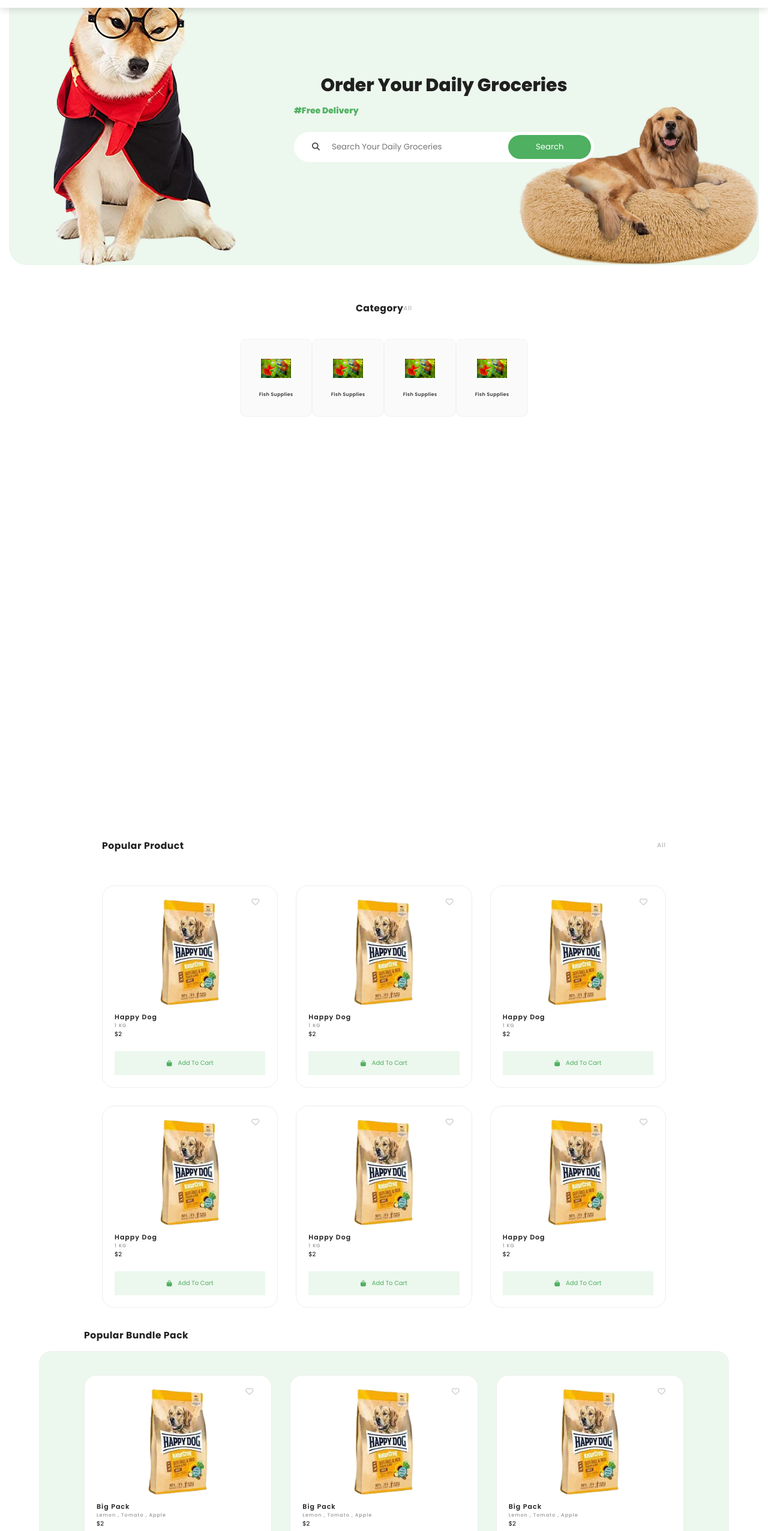
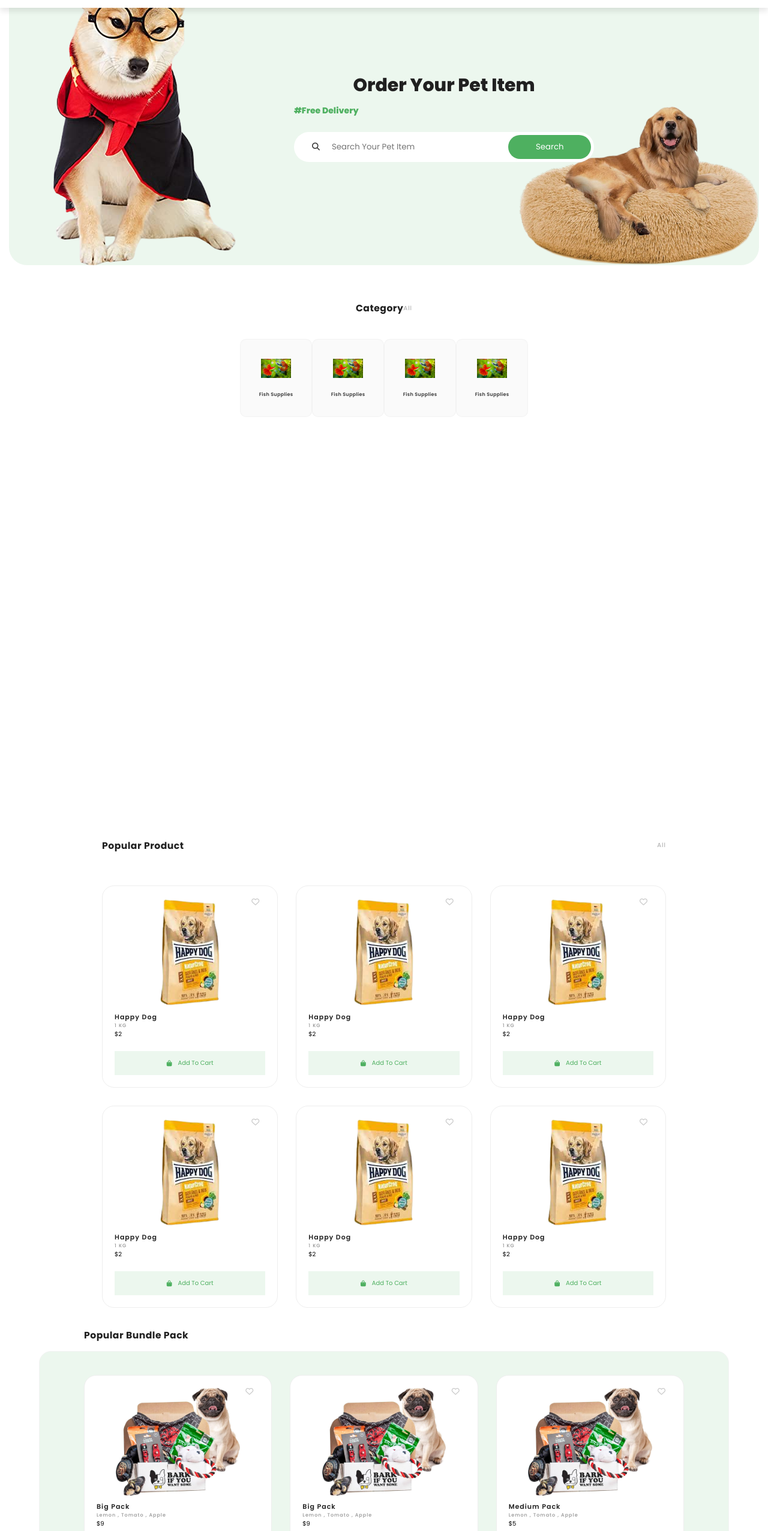
Before and after one commit to Tharindu-Liyanage/PlayZone, a plain HTML site: page html/shop/shop.html in a window 1280 px wide. Shown: the part 68-2620 px from the top of the page at 60% size. Drawn offline with nearby package versions, Linux system fonts and the light colour scheme; files that its build step writes are made by us from their sources.

Commit message:
change store
change store

```diff
--- a/html/shop/shop.html
+++ b/html/shop/shop.html
@@ -163,12 +163,12 @@
         <img src="../../img/bg3.png" alt ="bg3">
 
         <div class="search-banner-text">
-            <h1> Order Your Daily Groceries</h1>
+            <h1> Order Your Pet Item</h1>
             <strong>#Free Delivery</strong>
 
             <from action= "" class="search-box">
                 <i class="fas fa-search"></i>
-                <input type= "text" class = "search-input" placeholder = "Search your daily groceries" name = "search" required>
+                <input type= "text" class = "search-input" placeholder = "Search your pet item" name = "search" required>
                 <input type = "submit" class= "search-btn" value = "Search">
             </from>
 
@@ -339,10 +339,10 @@
 
         <div class="product-container">
                 <div class="product-box">
-                    <img src="../../img/popular.png" alt="popular">
+                    <img src="../../img/bundle.jpg" alt="popular">
                     <strong>Big Pack</strong>
                     <span class="quantity"> lemon , tomato , apple </span>
-                    <span class ="price">$2</span>
+                    <span class ="price">$9</span>
                     <!-- cart btn -->
                     <a href="#" class="cart-btn">
                         <i class="fas fa-shopping-bag"></i> Add To Cart
@@ -357,10 +357,10 @@
 
 
                 <div class="product-box">
-                    <img src="../../img/popular.png" alt="popular">
+                    <img src="../../img/bundle.jpg" alt="popular">
                     <strong>Big Pack</strong>
                     <span class="quantity"> lemon , tomato , apple </span>
-                    <span class ="price">$2</span>
+                    <span class ="price">$9</span>
                     <!-- cart btn -->
                     <a href="#" class="cart-btn">
                         <i class="fas fa-shopping-bag"></i> Add To Cart
@@ -376,10 +376,10 @@
 
 
                 <div class="product-box">
-                    <img src="../../img/popular.png" alt="popular">
-                    <strong>Big Pack</strong>
+                    <img src="../../img/bundle.jpg" alt="popular">
+                    <strong>medium Pack</strong>
                     <span class="quantity"> lemon , tomato , apple </span>
-                    <span class ="price">$2</span>
+                    <span class ="price">$5</span>
                     <!-- cart btn -->
                     <a href="#" class="cart-btn">
                         <i class="fas fa-shopping-bag"></i> Add To Cart
@@ -393,8 +393,8 @@
                 </div>
 
                 <div class="product-box">
-                    <img src="../../img/popular.png" alt="popular">
-                    <strong>Big Pack</strong>
+                    <img src="../../img/bundle.jpg" alt="popular">
+                    <strong>medium Pack</strong>
                     <span class="quantity"> 1 KG </span>
                     <span class ="price">$2</span>
                     <!-- cart btn -->
@@ -410,9 +410,9 @@
                 </div>
 
                 <div class="product-box">
-                    <img src="../../img/popular.png" alt="popular">
-                    <strong>Big Pack</strong>
-                    <span class="quantity"> 1 KG </span>
+                    <img src="../../img/bundle.jpg" alt="popular">
+                    <strong>small Pack</strong>
+                    <span class="quantity"> 500g </span>
                     <span class ="price">$2</span>
                     <!-- cart btn -->
                     <a href="#" class="cart-btn">
@@ -427,9 +427,9 @@
                 </div>
 
                 <div class="product-box">
-                    <img src="../../img/popular.png" alt="popular">
-                    <strong>Big pack</strong>
-                    <span class="quantity"> 1 KG </span>
+                    <img src="../../img/bundle.jpg" alt="popular">
+                    <strong>small pack</strong>
+                    <span class="quantity"> 500g </span>
                     <span class ="price">$2</span>
                     <!-- cart btn -->
                     <a href="#" class="cart-btn">
--- a/html/shop/style.css
+++ b/html/shop/style.css
@@ -399,6 +399,13 @@
     border: 1px solid #ffffff15;
     font-size:0.9rem;
     margin: 0px 5px;
+    transition:all ease 0.3s;
+
+
+}
+.footer-social a:hover{
+    background-color:#4eb060;
+    transition: all ease 0.3s;
 
 }
 
@@ -419,5 +426,14 @@
     margin: 4px 0px;
     font-size: 0.9rem;
     letter-spacing: 1px;
+    transition:all ease 0.3s;
 
 }
+
+.footer-links li a:hover{
+    opacity: 1;
+    transition:a;; ease 0.3s;
+
+
+
+}
```
Also changed, not shown: html/shop/img/bg1.png (deleted), html/shop/img/bg2.png (deleted), html/shop/img/bg4.png (deleted), html/shop/img/bundle.jpg (added), img/bundle.jpg (added).
